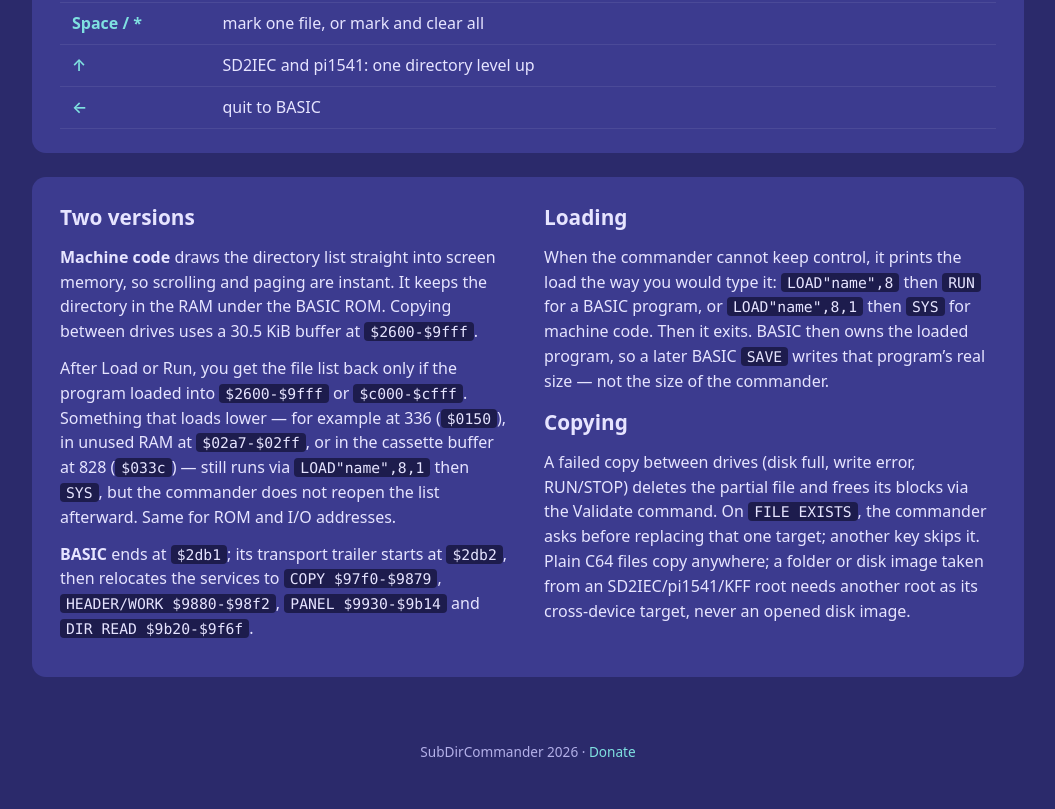
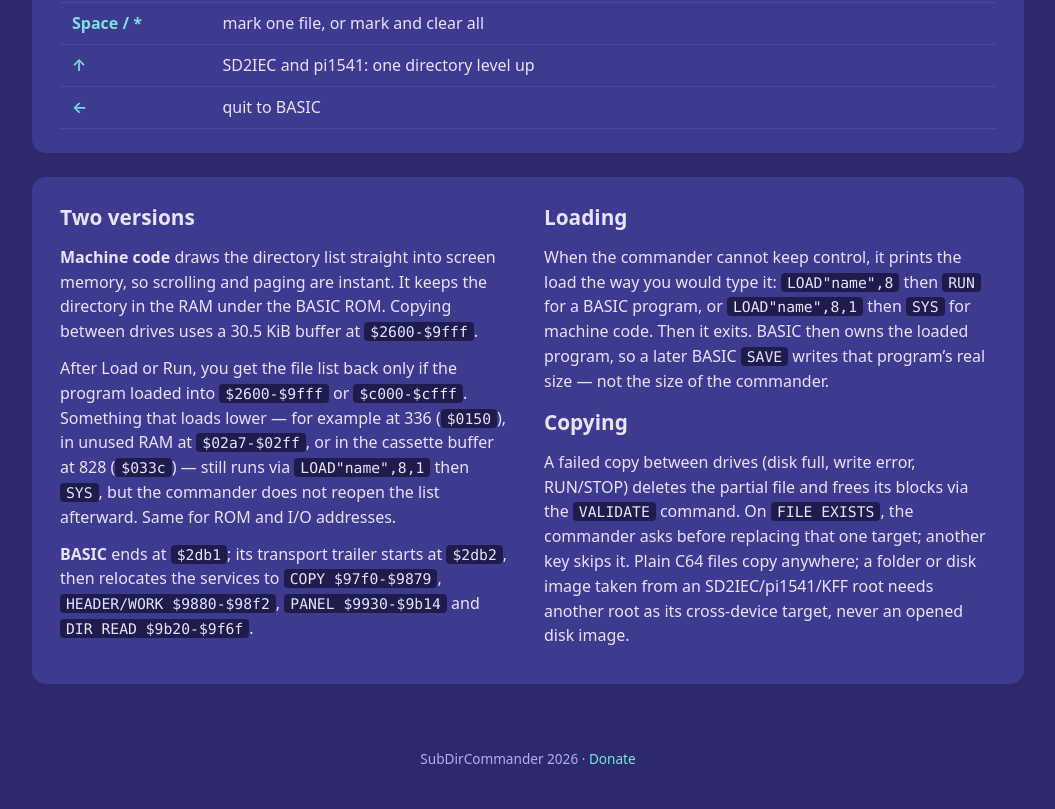
Before and after one commit to babulic/SubDirCommander, a website built with Vite: page web/index.html in a window 1280 px wide. Shown: the part 2318-3127 px from the top of the page, without its empty margins (112-1167 px from the left). Built offline with nearby package versions, Linux system fonts and the light colour scheme.

Commit message:
Style VALIDATE like the other commands on the page.
Co-authored-by: ivan.babulic <ivan.babulic@gmail.com>

```diff
--- a/web/index.html
+++ b/web/index.html
@@ -192,7 +192,7 @@ run</code></pre>
           <h2>Copying</h2>
           <p>
             A failed copy between drives (disk full, write error, RUN/STOP) deletes the partial
-            file and frees its blocks via the Validate command. On <code>FILE EXISTS</code>, the
+            file and frees its blocks via the <code>VALIDATE</code> command. On <code>FILE EXISTS</code>, the
             commander asks before replacing that one target; another key skips it. Plain C64 files
             copy anywhere; a folder or disk image taken from an SD2IEC/pi1541/KFF root needs another
             root as its cross-device target, never an opened disk image.
```
